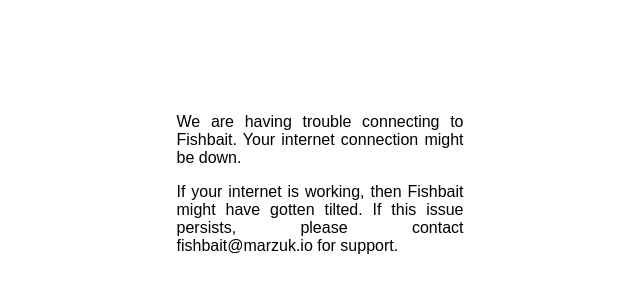
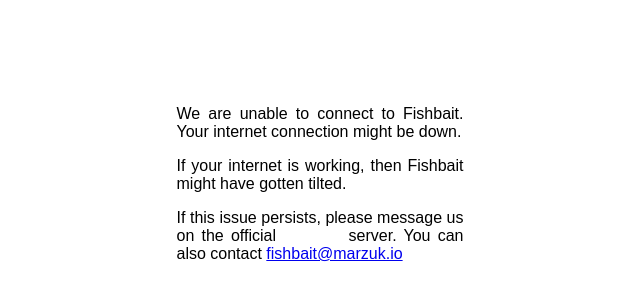
Before and after one commit to marzukr/fishbait, a React (Create React App) app in the folder src/interface/: page / in a window 1280 px wide. Shown: the part 216-516 px from the top of the page, without its empty margins (320-960 px from the left). Built offline with nearby package versions, Linux system fonts and the light colour scheme; no server answers.

Commit message:
discord link in error pages

```diff
--- a/src/interface/public/index.html
+++ b/src/interface/public/index.html
@@ -7,7 +7,7 @@
     <meta name="theme-color" content="#ffffff"/>
     <meta
       name="description"
-      content="Web site created using create-react-app"
+      content="A supercomputer poker AI in your pocket"
     />
     <!-- <meta name="apple-mobile-web-app-capable" content="yes">
     <meta name="apple-mobile-web-app-status-bar-style" content="black-translucent"> -->
@@ -26,7 +26,7 @@
       work correctly both with client-side routing and a non-root public URL.
       Learn how to configure a non-root public URL by running `npm run build`.
     -->
-    <title>Fishbait Interface</title>
+    <title>Fishbait</title>
     <script src="https://kit.fontawesome.com/9e0a41f645.js" crossorigin="anonymous"></script>
   </head>
   <body>
--- a/src/interface/src/App.tsx
+++ b/src/interface/src/App.tsx
@@ -6,6 +6,7 @@
 import { Settings } from 'screens/Settings';
 import { Error } from 'screens/Error';
 import { useApi } from 'utils/api';
+import { DiscordButton } from 'components/DiscordButton';
 
 enum AppError {
   CONNECTION_ISSUE = 'connectionIssue',
@@ -24,10 +25,18 @@
 
   if (!api.canConnect) {
     const serverDownMessages = [
-      `We are having trouble connecting to Fishbait. Your internet connection
-      might be down.`,
-      `If your internet is working, then Fishbait might have gotten tilted. If
-      this issue persists, please contact fishbait@marzuk.io for support.`
+      <>
+        We are unable to connect to Fishbait. Your internet connection might be
+        down.
+      </>,
+      <>
+        If your internet is working, then Fishbait might have gotten tilted.
+      </>,
+      <>
+        {'If this issue persists, please message us on the official '}
+        <DiscordButton />{' server. You can also contact '}
+        <a href='mailto:fishbait@marzuk.io'>fishbait@marzuk.io</a>
+      </>
     ];
     return (
       <Error
@@ -36,11 +45,16 @@
     );
   } else if (api.isServerFull) {
     const serverFullMessages = [
-      `Hi there! I'm Fishbait—an AI agent designed to play poker :)`,
-      `Although I'd love to play some hands with you, my CPUs are at maximum
-      capacity.`,
-      `Come back in a few hours. I should have a chance to rest before then.`,
-      `I can also notify you when I upgrade my CPUs:`,
+      <>Hi there! I'm Fishbait—an AI agent designed to play poker :)</>,
+      <>
+        Although I'd love to play some hands with you, my CPUs are at maximum
+        capacity.
+      </>,
+      <>
+        {'If you want the latest updates on my capacity, join our '}
+        <DiscordButton /> server.
+      </>,
+      <>I can also update you via email:</>,
     ];
     return (
       <Error
@@ -49,9 +63,15 @@
     );
   } else if (api.unexpectedError) {
     const unexpectedErrorMessages = [
-      `We have encountered an unexpected error. Refreshing the page or using a
-      different browser will probably resolve this.`,
-      `If this issue persists, please contact fishbait@marzuk.io for support.`
+      <>
+        We have encountered an unexpected error. Refreshing the page or using a
+        different web browser will probably resolve this.
+      </>,
+      <>
+        {'If this issue persists, please message us on the official '}
+        <DiscordButton />{' server. You can also contact '}
+        <a href='mailto:fishbait@marzuk.io'>fishbait@marzuk.io</a>
+      </>
     ];
     return (
       <Error
--- /dev/null
+++ b/src/interface/src/components/DiscordButton.tsx
@@ -0,0 +1,20 @@
+// Copyright 2021 Marzuk Rashid
+
+import React from 'react';
+
+const DISCORD_PURPLE = '#5865F2';
+const DISCORD_INVITE_LINK = 'https://discord.gg/r8dXHVSqe6';
+
+/** A link to the Fishbait Discord server */
+export const DiscordButton: React.FC = () => {
+  return (
+    <a
+      className={`
+        bg-[${DISCORD_PURPLE}] text-white no-underline px-0.5 rounded
+        hover:shadow-md transition-shadow
+      `} href={DISCORD_INVITE_LINK} target='_blank' rel='noopener noreferrer'
+    >
+      Discord
+    </a>
+  );
+}
--- a/src/interface/src/screens/Error.tsx
+++ b/src/interface/src/screens/Error.tsx
@@ -6,7 +6,7 @@
 
 interface ErrorInterface {
   api: Api,
-  initialMessages: string[],
+  initialMessages: JSX.Element[],
   displayEmailForm: boolean,
 }
 
@@ -30,7 +30,7 @@
     setSubmitEnabled(false);
     safeAsync(api.joinEmailList(email)).then(() => {
       setDisplayForm(false);
-      setMessages(['Thank you! I hope to get back to you shortly.']);
+      setMessages([<>Thank you! I hope to get back to you shortly.</>]);
     });
   }
 
--- a/src/interface/tailwind.config.js
+++ b/src/interface/tailwind.config.js
@@ -1,8 +1,7 @@
 /** @type {import('tailwindcss').Config} */
 module.exports = {
   content: [
-    // './src/**/*.{js,jsx,ts,tsx}',
-    './src/screens/Error.tsx',
+    './src/**/*.{js,jsx,ts,tsx}',
   ],
   theme: {
     maxWidth: {
```
